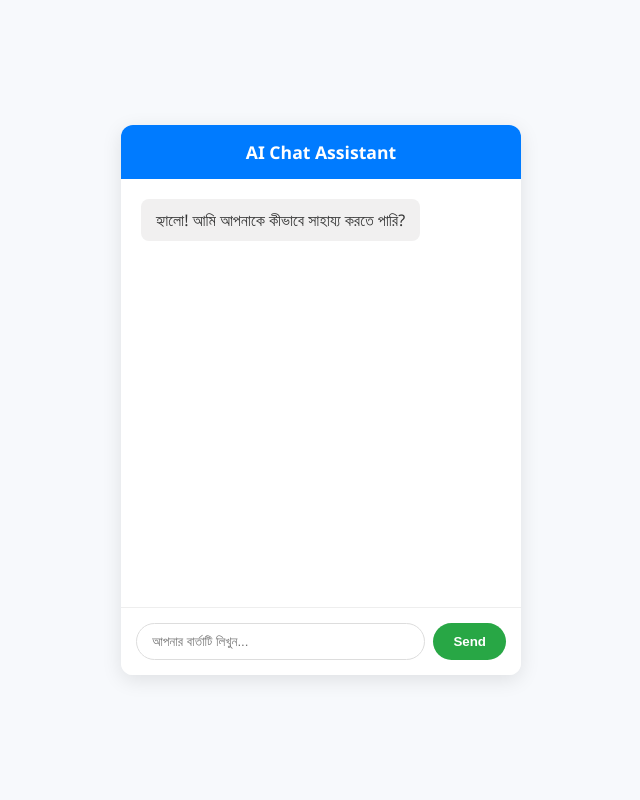
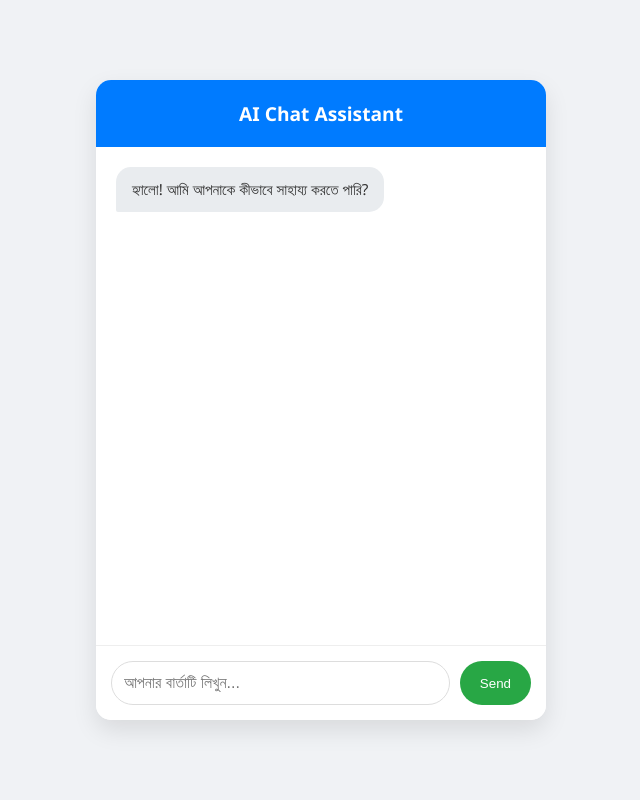
Before and after one commit to ayanmondal809811-lab/Annapurna-Tech, a Flask app: page / in a window 1280 px wide. Shown: the whole page, without its empty margins (319-959 px from the left). Run offline with Flask 3, Linux system fonts and the light colour scheme.

Commit message:
Add files via upload

```diff
--- a/app.py
+++ b/app.py
@@ -1,16 +1,14 @@
-# app.py
 from flask import Flask, render_template, request, jsonify
 import requests
-import uuid # unique session id এর জন্য
+import uuid
 
 app = Flask(__name__)
 
-# *** জরুরি: এখানে আপনার n8n এর PRODUCTION Webhook URL টি বসান ***
+# n8n Webhook URL (নিশ্চিত করুন এটি Active আছে)
 N8N_WEBHOOK_URL = "https://ayanmondal10100.app.n8n.cloud/webhook/chat-bot"
 
 @app.route('/')
 def index():
-    # প্রতিটা নতুন ইউজার বা চ্যাটের জন্য একটি নতুন Session ID তৈরি করা
     session_id = str(uuid.uuid4())
     return render_template('index.html', session_id=session_id)
 
@@ -20,17 +18,29 @@ def chat():
     user_message = user_data.get("message")
     session_id = user_data.get("sessionId")
 
-    # n8n-এ ডেটা পাঠানো (message এবং sessionId)
     payload = {
         "message": user_message,
         "sessionId": session_id
     }
 
     try:
-        response = requests.post(N8N_WEBHOOK_URL, json=payload)
-        # n8n থেকে আসা রেজাল্ট
+        # n8n-এ রিকোয়েস্ট পাঠানো
+        response = requests.post(N8N_WEBHOOK_URL, json=payload, timeout=30)
+
+        # যদি n8n কোনো ডাটা না পাঠায় বা এরর দেয়
+        if response.status_code != 200:
+            return jsonify({"output": "n8n সার্ভার রেসপন্স করছে না। অনুগ্রহ করে n8n workflow চেক করুন।"})
+
         data = response.json()
-        return jsonify(data)
+
+        # n8n ডাটা অনেক সময় লিস্ট হিসেবে পাঠায়, সেটি হ্যান্ডেল করা
+        if isinstance(data, list) and len(data) > 0:
+            ai_response = data[0].get("output") or data[0].get("response") or "কোনো উত্তর পাওয়া যায়নি।"
+        else:
+            ai_response = data.get("output") or data.get("response") or "কোনো উত্তর পাওয়া যায়নি।"
+
+        return jsonify({"output": ai_response})
+
     except Exception as e:
         return jsonify({"output": f"Error: {str(e)}"})
 
--- a/templates/index.html
+++ b/templates/index.html
@@ -6,23 +6,17 @@
     <title>AI Chat Assistant</title>
     <style>
         * { box-sizing: border-box; }
-        body { font-family: 'Segoe UI', sans-serif; background-color: #f7f9fc; display: flex; justify-content: center; align-items: center; height: 100vh; margin: 0; }
-        #chat-container { width: 400px; height: 550px; background: white; border-radius: 12px; box-shadow: 0 5px 20px rgba(0,0,0,0.1); display: flex; flex-direction: column; overflow: hidden; }
-
-        /* Header */
-        #chat-header { background: #007bff; color: white; padding: 15px; text-align: center; font-weight: bold; font-size: 1.1em; }
-
-        /* Chat Window */
-        #chat-window { flex: 1; padding: 20px; overflow-y: auto; display: flex; flex-direction: column; gap: 10px; }
-        .message { padding: 10px 15px; border-radius: 8px; max-width: 80%; line-height: 1.4; }
-        .user-msg { background: #007bff; color: white; align-self: flex-end; }
-        .ai-msg { background: #f1f0f0; color: #333; align-self: flex-start; }
-        .typing { color: #888; font-style: italic; font-size: 0.9em; align-self: flex-start; }
-
-        /* Input Area */
+        body { font-family: 'Segoe UI', Tahoma, Geneva, Verdana, sans-serif; background-color: #f0f2f5; display: flex; justify-content: center; align-items: center; height: 100vh; margin: 0; }
+        #chat-container { width: 100%; max-width: 450px; height: 80vh; background: white; border-radius: 15px; box-shadow: 0 10px 25px rgba(0,0,0,0.1); display: flex; flex-direction: column; overflow: hidden; }
+        #chat-header { background: #007bff; color: white; padding: 20px; text-align: center; font-weight: bold; font-size: 1.2em; }
+        #chat-window { flex: 1; padding: 20px; overflow-y: auto; display: flex; flex-direction: column; gap: 12px; background: #fff; }
+        .message { padding: 12px 16px; border-radius: 15px; max-width: 85%; font-size: 0.95em; line-height: 1.4; }
+        .user-msg { background: #007bff; color: white; align-self: flex-end; border-bottom-right-radius: 2px; }
+        .ai-msg { background: #e9ecef; color: #333; align-self: flex-start; border-bottom-left-radius: 2px; }
+        .typing { color: #777; font-size: 0.85em; margin-left: 5px; }
         #input-area { display: flex; padding: 15px; background: #fff; border-top: 1px solid #eee; }
-        input { flex: 1; padding: 10px; border: 1px solid #ddd; border-radius: 20px; outline: none; padding-left: 15px; }
-        button { background: #28a745; color: white; border: none; padding: 10px 20px; border-radius: 20px; margin-left: 8px; cursor: pointer; font-weight: bold; transition: background 0.2s; }
+        input { flex: 1; padding: 12px; border: 1px solid #ddd; border-radius: 25px; outline: none; font-size: 1em; }
+        button { background: #28a745; color: white; border: none; padding: 0 20px; border-radius: 25px; margin-left: 10px; cursor: pointer; transition: 0.3s; }
         button:hover { background: #218838; }
     </style>
 </head>
@@ -30,7 +24,7 @@
 
 <div id="chat-container">
     <div id="chat-header">AI Chat Assistant</div>
-    <div id="chat-window" id="chat-box">
+    <div id="chat-window">
         <div class="message ai-msg">হ্যালো! আমি আপনাকে কীভাবে সাহায্য করতে পারি?</div>
     </div>
     <div id="input-area">
@@ -40,7 +34,7 @@
 </div>
 
 <script>
-    const sessionId = "{{ session_id }}"; // app.py থেকে আসছে
+    const sessionId = "{{ session_id }}";
 
     async function sendMessage() {
         const inputField = document.getElementById('user-input');
@@ -49,18 +43,17 @@
 
         if (!message) return;
 
-        // User message UI-তে যোগ করা
+        // User UI
         chatWindow.innerHTML += `<div class="message user-msg">${message}</div>`;
-        inputField.value = ''; // Input clear করা
-        chatWindow.scrollTop = chatWindow.scrollHeight; // নিচে স্ক্রল করা
+        inputField.value = '';
+        chatWindow.scrollTop = chatWindow.scrollHeight;
 
-        // Typing status দেখানো
+        // Show Typing
         const typingId = 'typing-' + Date.now();
-        chatWindow.innerHTML += `<div class="typing" id="${typingId}">AI ভাবছে...</div>`;
+        chatWindow.innerHTML += `<div class="typing" id="${typingId}">AI টাইপ করছে...</div>`;
         chatWindow.scrollTop = chatWindow.scrollHeight;
 
         try {
-            // আমাদের Python Backend-এ রিকোয়েস্ট পাঠানো
             const response = await fetch('/chat', {
                 method: 'POST',
                 headers: { 'Content-Type': 'application/json' },
@@ -69,26 +62,19 @@
 
             const data = await response.json();
 
-            // Typing status মুছে ফেলা
-            const typingMsg = document.getElementById(typingId);
-            if(typingMsg) typingMsg.remove();
+            document.getElementById(typingId)?.remove();
 
-            // AI-এর উত্তর UI-তে দেখানো
-            chatWindow.innerHTML += `<div class="message ai-msg">${data.output || "দুঃখিত, কোনো উত্তর পাওয়া যায়নি।"}</div>`;
+            // AI UI
+            chatWindow.innerHTML += `<div class="message ai-msg">${data.output}</div>`;
             chatWindow.scrollTop = chatWindow.scrollHeight;
         } catch (error) {
-            console.error("Error:", error);
-            const typingMsg = document.getElementById(typingId);
-            if(typingMsg) typingMsg.remove();
-            chatWindow.innerHTML += `<div class="message ai-msg">ভুল হয়েছে। দয়া করে পরে চেষ্টা করুন।</div>`;
+            document.getElementById(typingId)?.remove();
+            chatWindow.innerHTML += `<div class="message ai-msg" style="color: red;">দুঃখিত, সংযোগ বিচ্ছিন্ন হয়েছে। আবার চেষ্টা করুন।</div>`;
         }
     }
 
-    // এন্টার টিপলে মেসেজ সেন্ড করার জন্য
     function handleKeyPress(event) {
-        if (event.key === "Enter") {
-            sendMessage();
-        }
+        if (event.key === "Enter") sendMessage();
     }
 </script>
 
```
